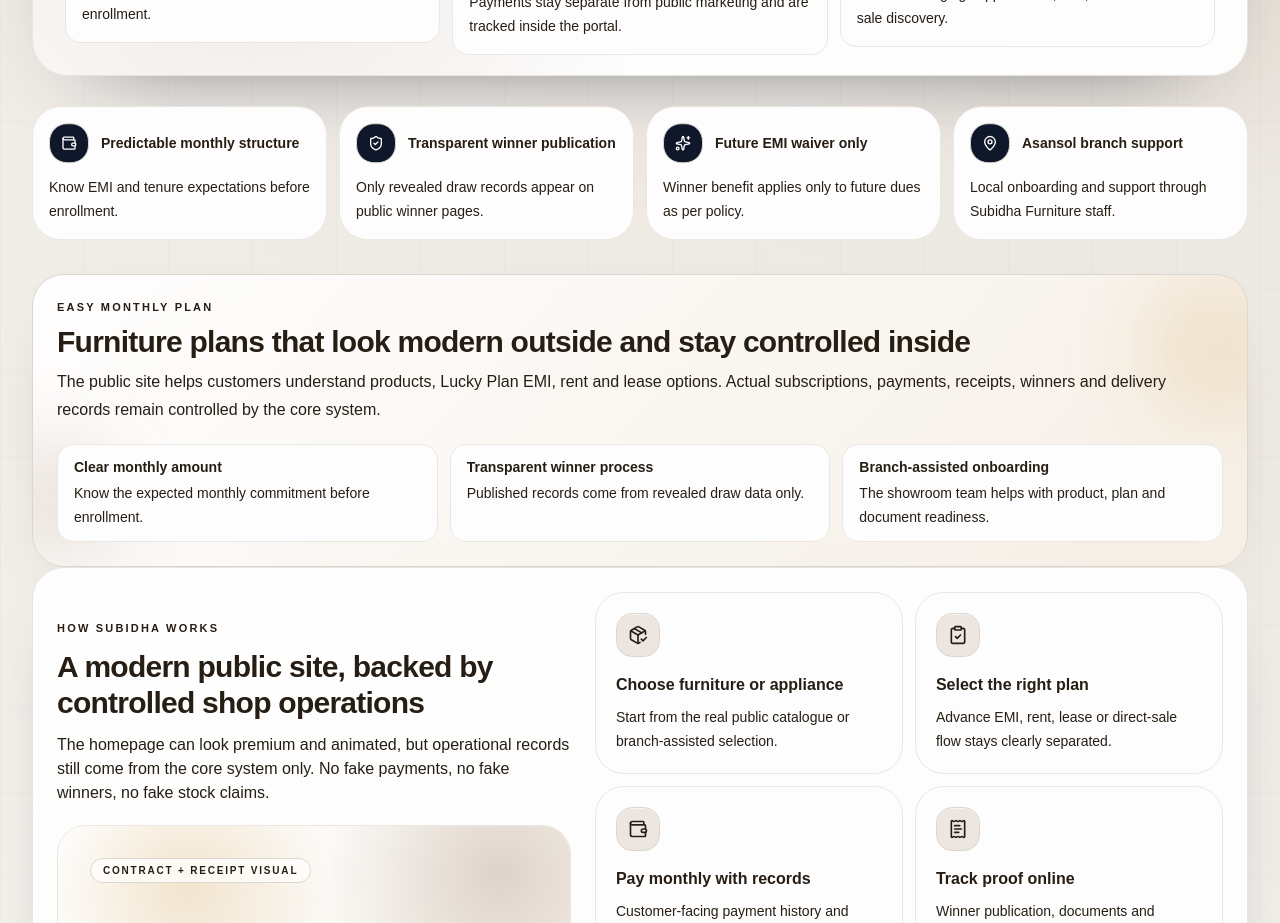
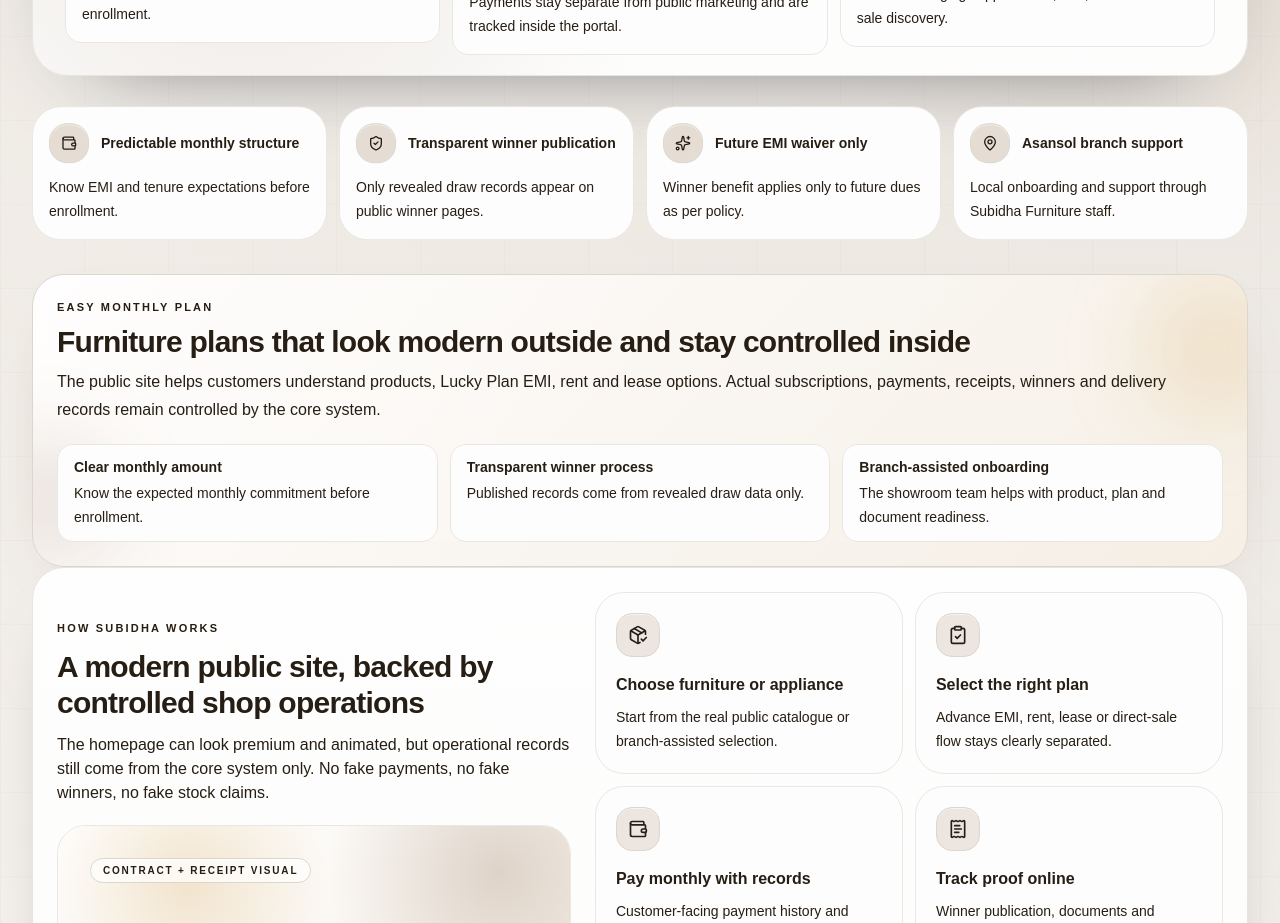
Before and after one commit to praamr369/subidha-advance-emi, a Next.js app in the folder frontend/: page / in a window 1280 px wide. Shown: the part 1140-2063 px from the top of the page. Built offline with nearby package versions, Linux system fonts and the light colour scheme; no server answers.

Commit message:
style(public): warm trust strip visual treatment

```diff
--- a/frontend/src/components/public/PublicTrustStrip.tsx
+++ b/frontend/src/components/public/PublicTrustStrip.tsx
@@ -31,7 +31,7 @@
       {points.map((point) => (
         <PublicAnimatedCard key={point.title} className="public-trust-badge p-4">
           <div className="flex items-center gap-3">
-            <span className="inline-flex h-10 w-10 items-center justify-center rounded-xl border border-white/80 bg-slate-900 text-white">
+            <span className="inline-flex h-10 w-10 items-center justify-center rounded-xl border border-border/70 bg-[color-mix(in_oklab,var(--primary)_18%,var(--surface-card-elevated)_82%)] text-primary shadow-[inset_0_1px_0_var(--hairline-shine)]">
               <point.icon className="h-4 w-4" />
             </span>
             <div className="text-sm font-semibold text-foreground">{point.title}</div>
```
